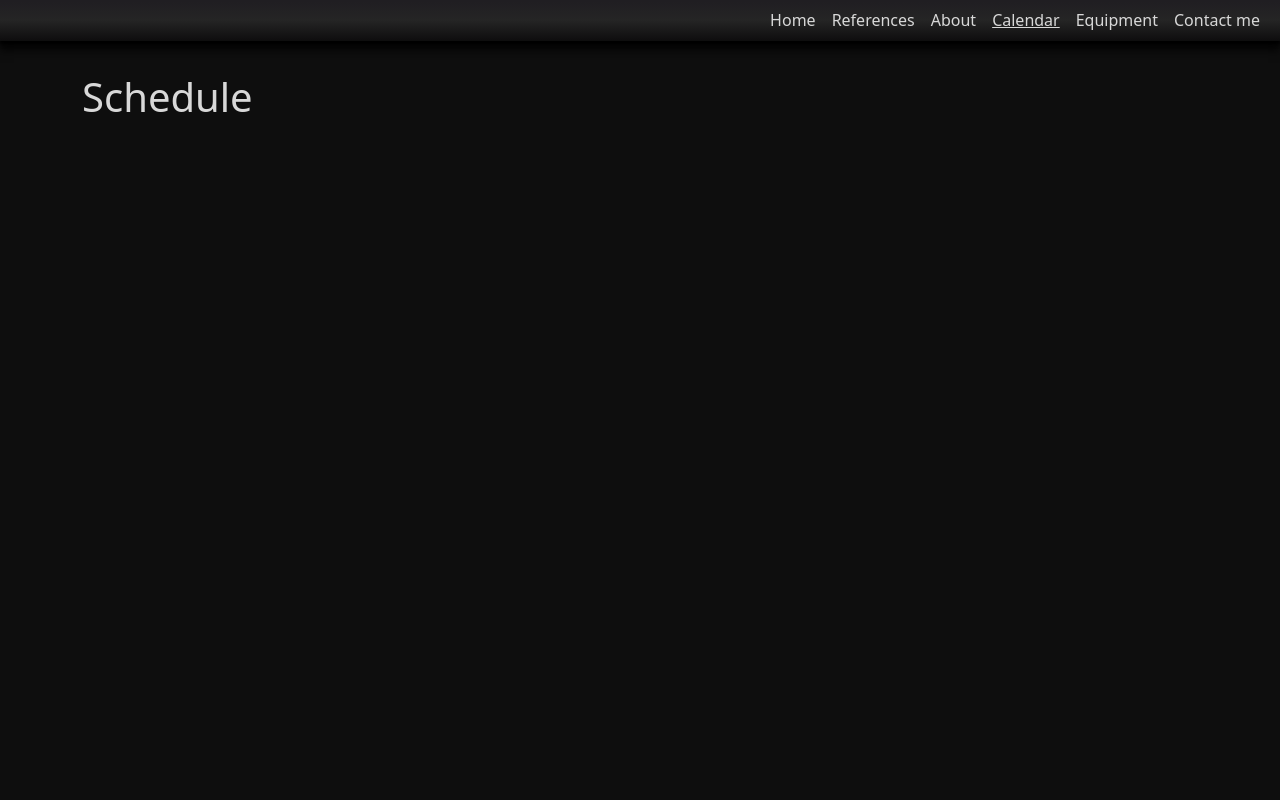
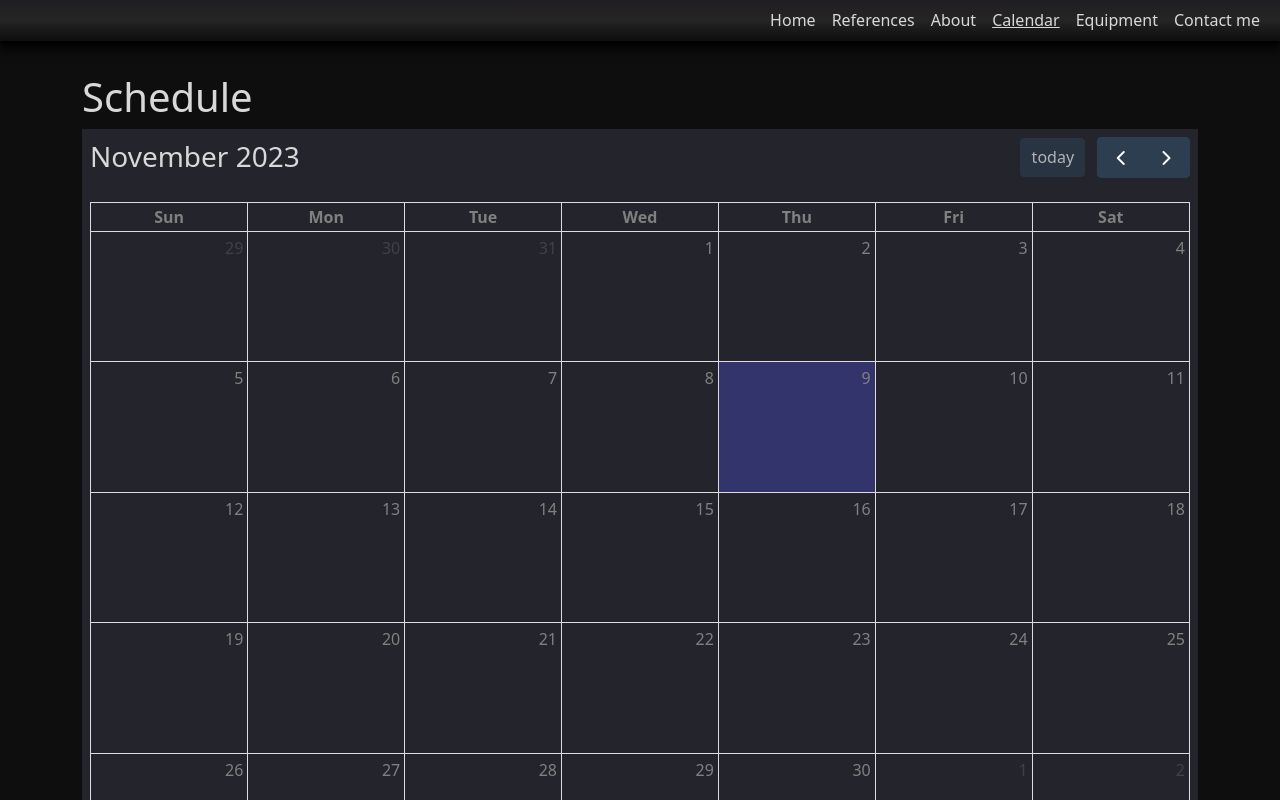
Before and after one commit to Ltiilikainen/sound-technicians-portfolio, a React (Vite) app: page /calendar in a window 1280 px wide. Shown: the top 800 px of the page. Built offline with nearby package versions, Linux system fonts and the light colour scheme; no server answers.

Commit message:
schedule wip (db and calendar)

```diff
--- a/package.json
+++ b/package.json
@@ -24,6 +24,9 @@
     "vite-express": "*"
   },
   "devDependencies": {
+    "@fullcalendar/core": "^6.1.9",
+    "@fullcalendar/daygrid": "^6.1.9",
+    "@fullcalendar/react": "^6.1.9",
     "@types/axios": "^0.14.0",
     "@types/dotenv": "^8.2.0",
     "@types/express": "^4.17.15",
--- /dev/null
+++ b/src/client/components/Schedule.css
@@ -0,0 +1,14 @@
+:root {
+    --fc-today-bg-color: rgba(79, 79, 211, 0.39);
+    --fc-bg-event-opacity: 1;
+}
+
+.fc {
+    padding: 0.5em;
+    background-color: rgb(36, 36, 44);
+}
+
+.fc a {
+    text-decoration: none;
+    color: var(--fc-neutral-text-color);
+}
--- a/src/client/components/Schedule.tsx
+++ b/src/client/components/Schedule.tsx
@@ -1,9 +1,45 @@
-import React from 'react';
+import React, {useEffect, useState} from 'react';
+import './Schedule.css';
+import requestServices from '../requestServices';
+import FullCalendar from '@fullcalendar/react';
+import dayGridPlugin from '@fullcalendar/daygrid';
+
+interface ICalendarEvents {
+    title?: string,
+    start: string,
+    end: string
+}
 
 const Schedule = () => {
+    const [events, setEvents] = useState<Array<ICalendarEvents>>([]);
+
+    useEffect(() => {
+        requestServices.getSchedule()
+            .then(schedule => setEvents(schedule.map((item:IBooking) => parseEvent(item)))
+            );
+        console.log(events);
+    }, []);
+
+    function parseEvent (event:IBooking) {
+        if(event.display_description)
+        {
+            return {title: event.description, start: Date.parse(event.start_date), end: Date.parse(event.end_date)};
+        } else {
+            return {start: Date.parse(event.start_date), end: Date.parse(event.end_date)};
+        }
+    }
+
     return (
         <div className="container">
             <h1>Schedule</h1>
+
+            <FullCalendar
+                plugins={[dayGridPlugin]}
+                initialView='dayGridMonth'
+                weekends={true}
+                events={events}
+                displayEventTime={false}
+            />
         </div>
     );
 };
--- a/src/client/requestServices.ts
+++ b/src/client/requestServices.ts
@@ -7,9 +7,14 @@ const getWorkAudio = () => {
     return request.then(response => response.data);
 };
 
+const getSchedule = () => {
+    const request = axios.get(`${baseURL}/bookings`);
+    return request.then(response => response.data);
+};
+
 const sendForm = (formData: IFormData) => {
     const request = axios.post(`${baseURL}/contact`, {formData});
     return request.then(response => response.data);
 };
 
-export default {getWorkAudio, sendForm};
+export default {getWorkAudio, getSchedule, sendForm};
```
Also changed, not shown: src/global.d.ts (+12 -0 lines), src/server/main.ts (+23 -0 lines), 1 other file (tests, documents, lock files or other folders).
